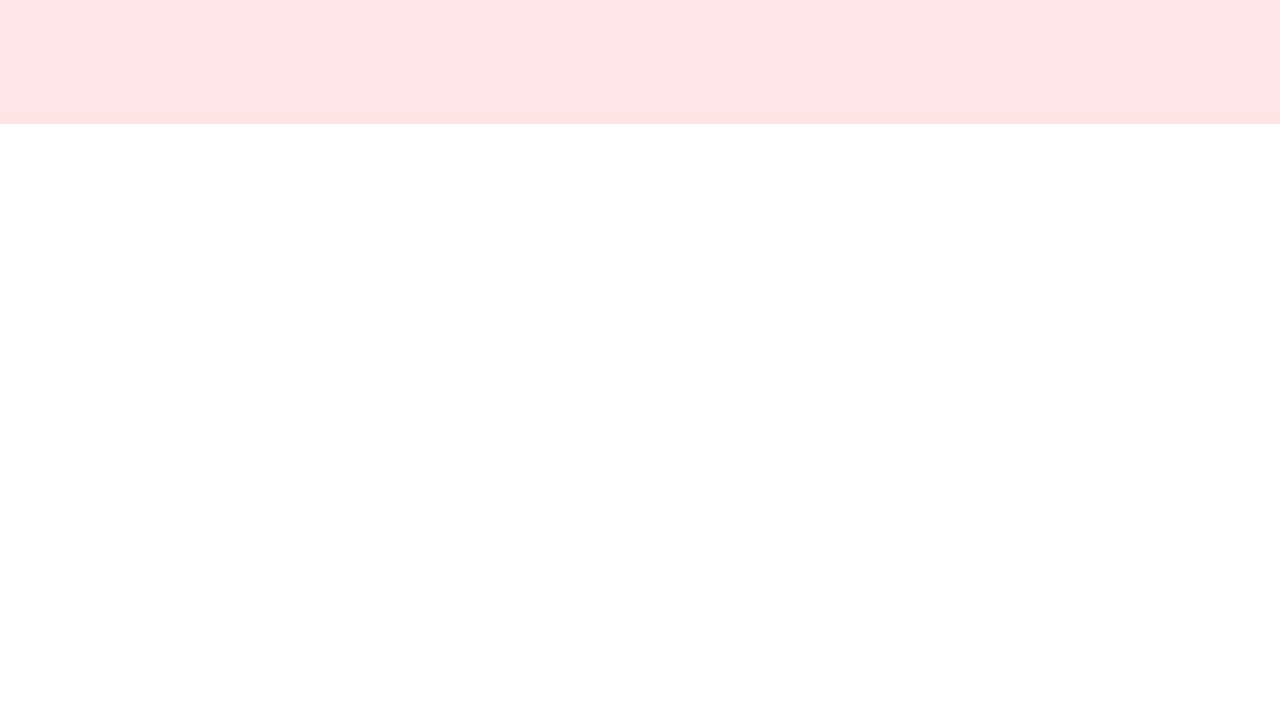
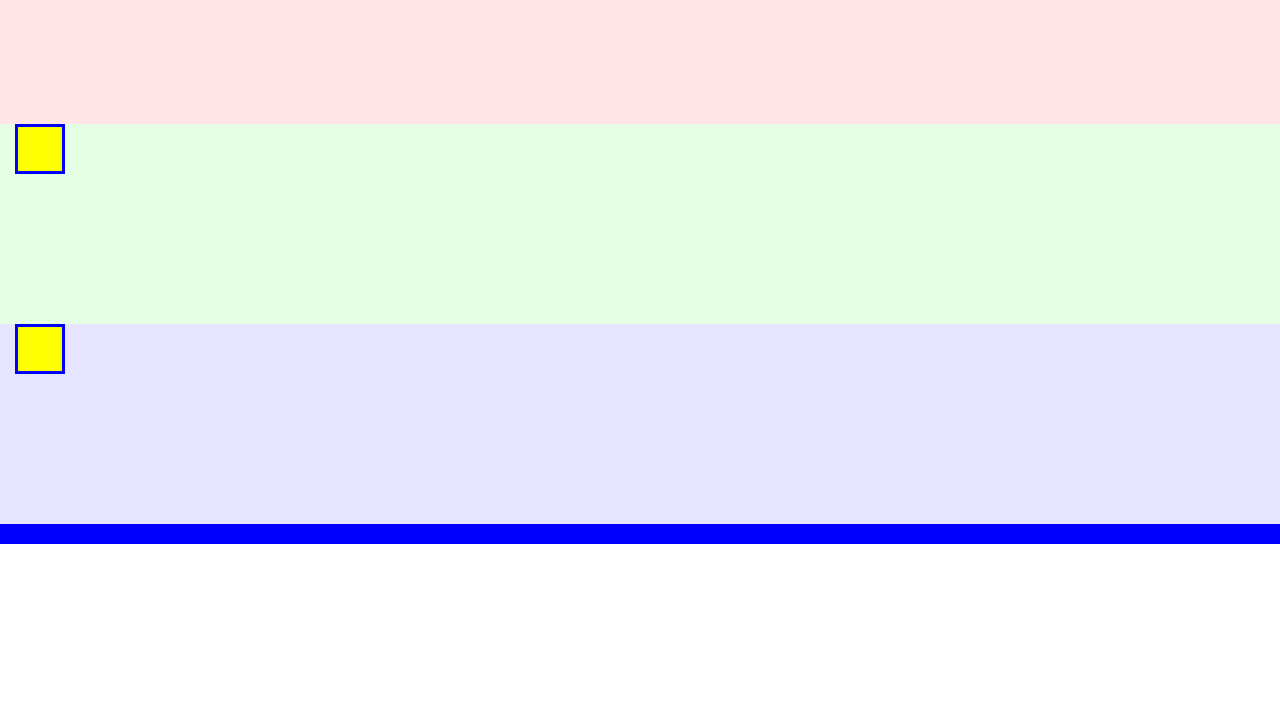
Before and after one commit to hoevik/rat-race, a plain HTML site: page index.html in a window 1280 px wide. Shown: the part 76-800 px from the top of the page. Drawn offline with nearby package versions, Linux system fonts and the light colour scheme.

Commit message:
make two divs as tracks and add a footer to fill ut the page

```diff
--- a/index.html
+++ b/index.html
@@ -16,8 +16,13 @@
     <header class="col-md-12">
       <h1>Rat Race</h1>
     </header>
-    <div class="box">
+    <div class="col-md-12 trackOne">
+    <div class="box col-md-2"></div>
+    </div>
 
+    <div class="col-md-12 trackTwo">
+    <div class="box col-md-2"></div>
     </div>
+    <footer class="col-md-12"> </footer>
   </body>
 </html>
--- a/main.css
+++ b/main.css
@@ -15,3 +15,17 @@ h1 {
   border: 3px solid blue;
   background: yellow;
 }
+
+.trackOne {
+  background-color: rgba(0, 255, 0, 0.1);
+  height: 200px;
+}
+
+.trackTwo {
+  background-color: rgba(0, 0, 255, 0.1);
+  height: 200px;
+}
+footer {
+  background-color: blue;
+  height: 20px;
+}
```
